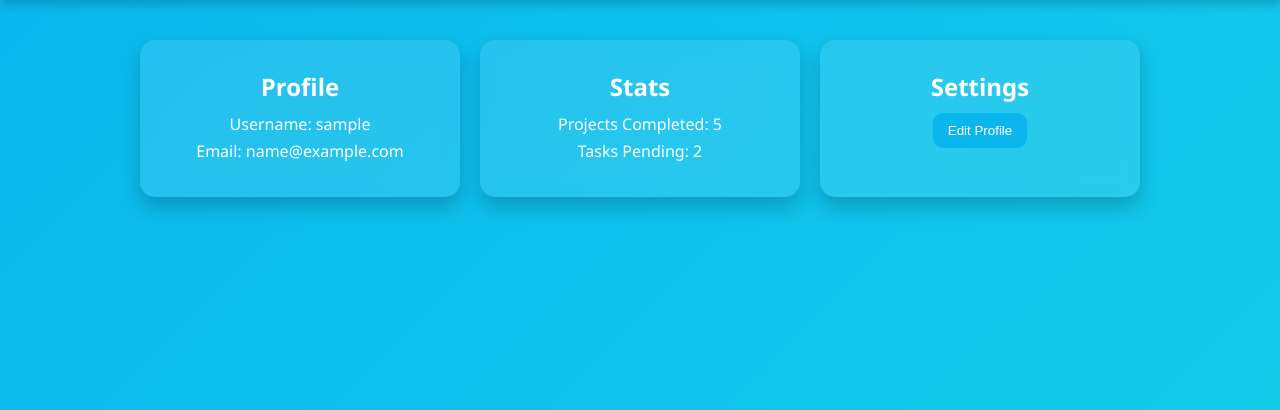
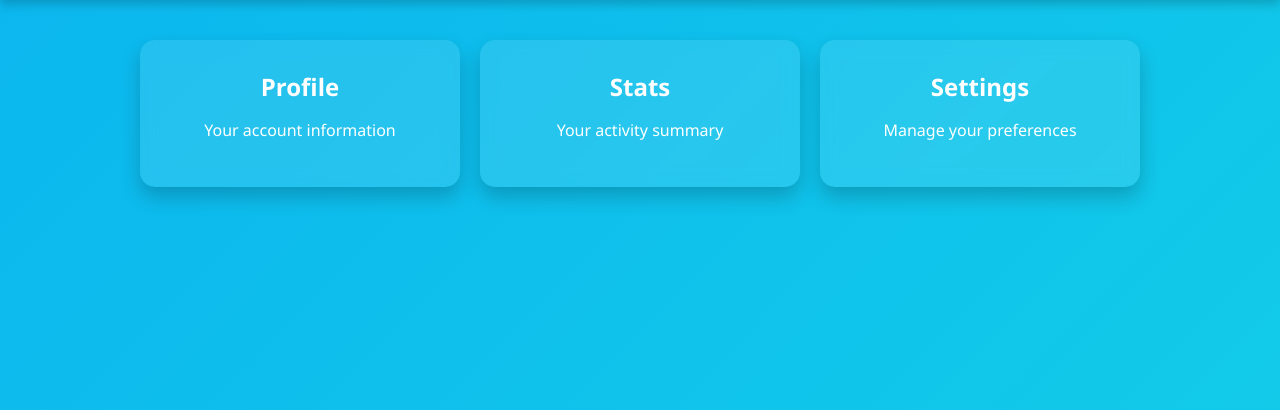
Before and after one commit to giitingGoodAtThis/backend_prac, a Django app: page /dashboard/ in a window 1280 px wide. Shown: the part 83-493 px from the top of the page. Run offline with Django 5.2, Linux system fonts and the light colour scheme; the visitor is signed in with stand-in values (Sample User, id 1).

Commit message:
Made the Dashboard fancy, this website is fully functional now

```diff
--- a/accounts/templates/accounts/dashboard.html
+++ b/accounts/templates/accounts/dashboard.html
@@ -4,6 +4,7 @@
 <meta charset="UTF-8">
 <meta name="viewport" content="width=device-width, initial-scale=1.0">
 <title>Dashboard</title>
+
 <style>
 body {
     font-family: 'Segoe UI', Tahoma, Geneva, Verdana, sans-serif;
@@ -12,6 +13,8 @@ body {
     min-height: 100vh;
     color: #fff;
 }
+
+/* HEADER */
 header {
     background: rgba(0,0,0,0.2);
     padding: 20px 40px;
@@ -39,6 +42,7 @@ header h1 {
     transform: translateY(-2px);
 }
 
+/* CARDS */
 .container {
     display: flex;
     flex-wrap: wrap;
@@ -57,6 +61,7 @@ header h1 {
     box-shadow: 0 10px 20px rgba(0,0,0,0.2);
     text-align: center;
     transition: transform 0.3s ease, box-shadow 0.3s ease;
+    cursor: pointer;
 }
 .card:hover {
     transform: translateY(-5px);
@@ -68,9 +73,24 @@ header h1 {
     font-size: 1.5em;
     margin-bottom: 10px;
 }
-.card p {
-    font-size: 1em;
-    margin: 5px 0;
+
+/* INFO BOX */
+#infoBox {
+    width: 80%;
+    margin: 30px auto 0;
+    padding: 25px 30px;
+    background: rgba(255,255,255,0.15);
+    backdrop-filter: blur(10px);
+    border-radius: 15px;
+    box-shadow: 0 12px 25px rgba(0,0,0,0.2);
+    display: none;
+    animation: fadeIn 0.3s ease;
+    line-height: 1.6;
+}
+
+@keyframes fadeIn {
+    from {opacity: 0; transform: translateY(8px);}
+    to {opacity: 1; transform: translateY(0);}
 }
 </style>
 </head>
@@ -78,6 +98,8 @@ header h1 {
 
 <header>
     <h1>Welcome, {{ user.username }}</h1>
+
+    <!-- LOGOUT BUTTON -->
     <form method="post" action="{% url 'logout' %}">
         {% csrf_token %}
         <button class="logout-btn">Logout</button>
@@ -85,21 +107,74 @@ header h1 {
 </header>
 
 <div class="container">
-    <div class="card">
+
+    <div class="card" onclick="showInfo('profile')">
         <h2>Profile</h2>
-        <p>Username: {{ user.username }}</p>
-        <p>Email: {{ user.email }}</p>
+        <p>Your account information</p>
     </div>
-    <div class="card">
+
+    <div class="card" onclick="showInfo('stats')">
         <h2>Stats</h2>
-        <p>Projects Completed: 5</p>
-        <p>Tasks Pending: 2</p>
+        <p>Your activity summary</p>
     </div>
-    <div class="card">
+
+    <div class="card" onclick="showInfo('settings')">
         <h2>Settings</h2>
-        <p><button style="padding:10px 15px; border:none; border-radius:10px; cursor:pointer; background:#0bb6ef; color:white;">Edit Profile</button></p>
+        <p>Manage your preferences</p>
     </div>
+
 </div>
+
+<!-- DYNAMIC INFO BOX -->
+<div id="infoBox"></div>
+
+<script>
+function showInfo(type) {
+    const box = document.getElementById("infoBox");
+
+    if (box.style.display === "block" && box.dataset.current === type) {
+        box.style.display = "none";
+        return;
+    }
+
+    if (type === "profile") {
+        box.innerHTML = `
+            <h2>Profile Information</h2>
+            <p><strong>Username:</strong> {{ user.username }}</p>
+            <p><strong>Email:</strong> {{ user.email }}</p>
+            <p>You can update your profile settings soon.</p>
+        `;
+    }
+    else if (type === "stats") {
+        box.innerHTML = `
+            <h2>Your Stats</h2>
+            <p><strong>Projects Completed:</strong> 5</p>
+            <p><strong>Tasks Pending:</strong> 2</p>
+            <p>Your productivity is above average. Keep going!</p>
+        `;
+    }
+    else if (type === "settings") {
+        box.innerHTML = `
+            <h2>Settings</h2>
+            <p>Manage your preferences and account configurations.</p>
+            <button style="
+                padding:10px 20px;
+                background:#0bb6ef;
+                border:none;
+                border-radius:10px;
+                cursor:pointer;
+                color:white;
+                font-weight:bold;
+            ">
+                Edit Profile (coming soon)
+            </button>
+        `;
+    }
+
+    box.dataset.current = type;
+    box.style.display = "block";
+}
+</script>
 
 </body>
 </html>
--- a/accounts/views.py
+++ b/accounts/views.py
@@ -19,12 +19,15 @@ def dashboard(request):
 
 
 # Logout API
-@csrf_exempt
-@require_http_methods(["POST"])
+# @csrf_exempt
+# @require_http_methods(["POST"])
+# def logout_view(request):
+#     logout(request)
+#     return JsonResponse({'status': 'success', 'message': 'Logged out'})
+# Logout
 def logout_view(request):
     logout(request)
-    return JsonResponse({'status': 'success', 'message': 'Logged out'})
-
+    return redirect('myweb')  # redirect back to homepage
 
 # Login API
 @csrf_exempt
```
